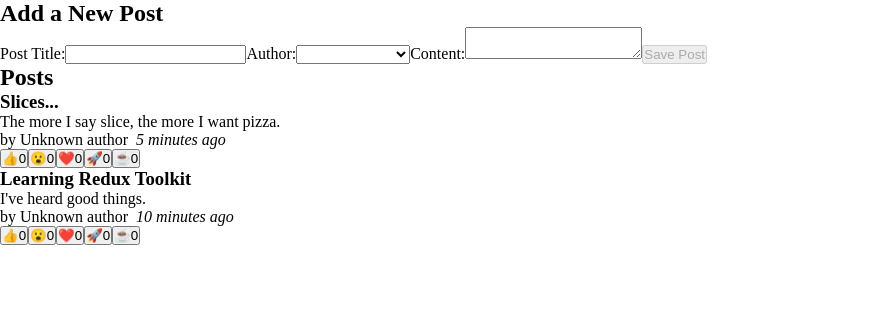
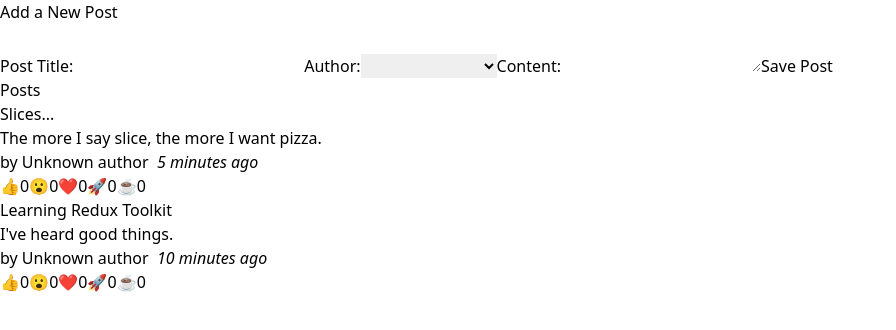
Before and after one commit to Jfnrosimo/blog-redux, a React (Create React App) app in the folder client/: page / in a window 1280 px wide. Shown: the top 330 px of the page, without its empty margins (0-896 px from the left). Built offline with nearby package versions, Linux system fonts and the light colour scheme.

Commit message:
Feat: installed tailwind css

```diff
--- a/client/package.json
+++ b/client/package.json
@@ -37,5 +37,8 @@
       "last 1 firefox version",
       "last 1 safari version"
     ]
+  },
+  "devDependencies": {
+    "tailwindcss": "^3.2.4"
   }
 }
--- a/client/src/index.css
+++ b/client/src/index.css
@@ -1,3 +1,7 @@
+@tailwind base;
+@tailwind components;
+@tailwind utilities;
+
 *{
   margin: 0;
   padding: 0;
--- /dev/null
+++ b/client/tailwind.config.js
@@ -0,0 +1,8 @@
+/** @type {import('tailwindcss').Config} */
+module.exports = {
+  content: ["./src/**/*.{js,jsx,ts,tsx}"],
+  theme: {
+    extend: {},
+  },
+  plugins: [],
+};
```
Also changed, not shown: 1 other file (tests, documents, lock files or other folders).
